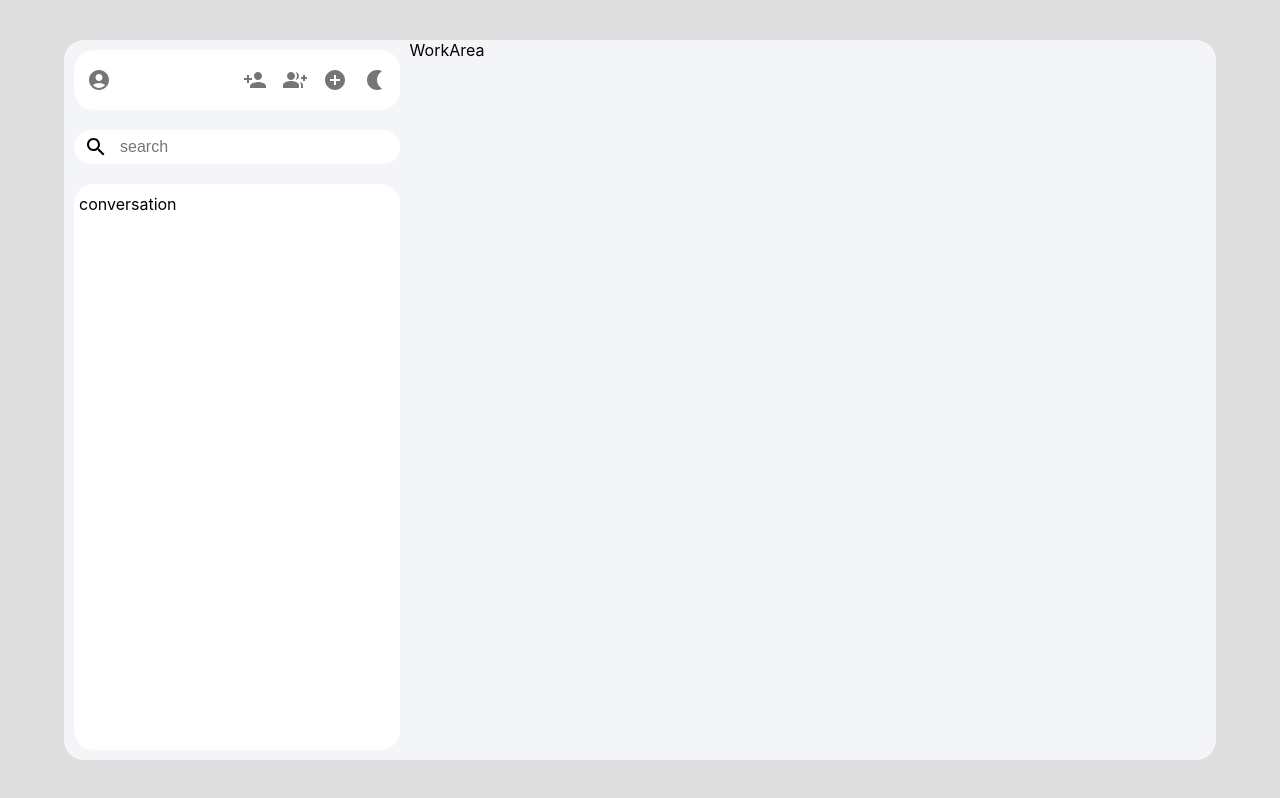
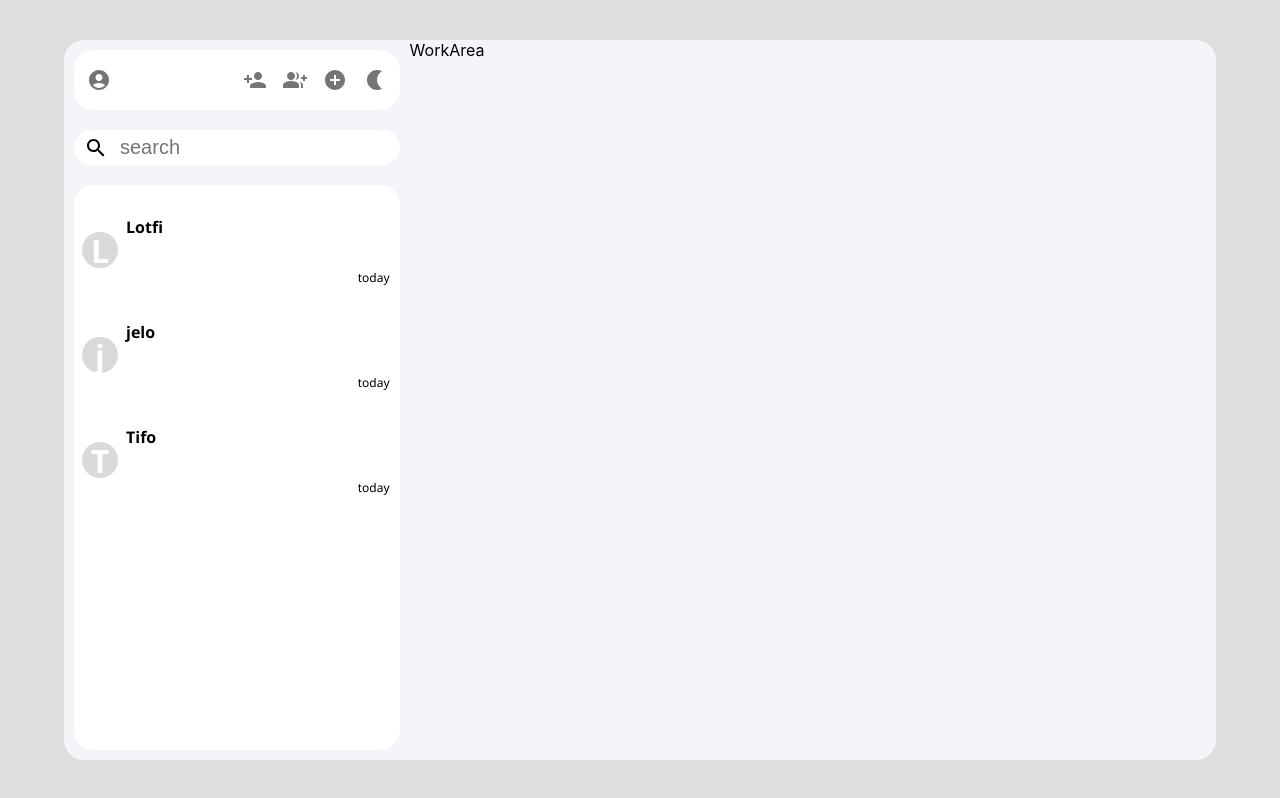
Before and after one commit to LotfiJL/chatapp, a React (Create React App) app: page / in a window 1280 px wide. Built offline with nearby package versions, Linux system fonts and the light colour scheme.

Commit message:
layout update

```diff
--- /dev/null
+++ b/src/component/Conversation.js
@@ -0,0 +1,14 @@
+import React from "react";
+
+function Conversation({ props }) {
+  return (
+    <div className="conversation-container">
+      <p className="conversation-icon">{props.name[0]}</p>
+      <p className="conversation-title">{props.name}</p>
+      <p className="conversation-lastMessage">{props.lastMessage}</p>
+      <p className="conversation-timeStamp">{props.timeStamp}</p>
+    </div>
+  );
+}
+
+export default Conversation;
--- a/src/component/SideBar.js
+++ b/src/component/SideBar.js
@@ -1,4 +1,4 @@
-import React from "react";
+import React, { useState } from "react";
 import "./componentStyle.css";
 import { IconButton } from "@mui/material";
 import AccountCircleIcon from "@mui/icons-material/AccountCircle";
@@ -9,8 +9,27 @@
 import NightlightIcon from "@mui/icons-material/Nightlight";
 
 import SearchIcon from "@mui/icons-material/Search";
+import Conversation from "./Conversation.js";
 
 function SideBar() {
+  const [conversations, setConversations] = useState([
+    {
+      name: "Lotfi",
+      lastMesssage: "this is the last message #1",
+      timeStamp: "today",
+    },
+
+    {
+      name: "jelo",
+      lastMesssage: "this is the last message #2",
+      timeStamp: "today",
+    },
+    {
+      name: "Tifo",
+      lastMesssage: "this is the last message #3",
+      timeStamp: "today",
+    },
+  ]);
   return (
     <div className="sb-container">
       <div className="sb-header">
@@ -41,7 +60,15 @@
         <SearchIcon />
         <input type="text" placeholder="search" className="search-input" />
       </div>
-      <div className="sb-conversation"> conversation</div>
+      <div className="sb-conversation">
+        {/* {console.log(
+          "op",
+          conversations.map((conversation) => conversation.name)
+        )} */}
+        {conversations.map((conversation) => {
+          return <Conversation props={conversation} />;
+        })}
+      </div>
     </div>
   );
 }
--- a/src/component/componentStyle.css
+++ b/src/component/componentStyle.css
@@ -46,5 +46,52 @@
   outline-width: 0;
   border: none;
   margin-left: 10px;
-  font-size: 1rem;
+  font-size: 1.25rem;
 }
+
+.conversation-container {
+  display: grid;
+  grid-template-columns: 32px auto auto;
+  grid-template-rows: auto auto;
+  column-gap: 10px;
+  margin: 5px;
+  border-radius: 20px;
+}
+
+.conversation-icon {
+  grid-area: 1/1/3/2;
+  display: flex;
+  justify-content: center;
+  align-items: center;
+  background-color: #d9d9d9;
+  font-family: "Segoe UI", Tahoma, Geneva, Verdana, sans-serif;
+  font-size: 2rem;
+  font-weight: bolder;
+  color: white;
+  height: 32px;
+  width: 32px;
+  padding: 2px;
+  border-radius: 50%;
+  justify-self: center;
+  align-self: center;
+}
+
+.conversation-title {
+  grid-area: 1/2/2/4;
+  font-family: "Segoe UI", Tahoma, Geneva, Verdana, sans-serif;
+
+  font-weight: bold;
+  color: rgba(0, 0, 0, 54);
+}
+
+.conversation-lastMessage {
+  font-family: "Segoe UI", Tahoma, Geneva, Verdana, sans-serif;
+  font-size: 0.75rem;
+}
+
+.conversation-timeStamp {
+  justify-self: flex-end;
+  font-family: "Segoe UI", Tahoma, Geneva, Verdana, sans-serif;
+  font-size: 0.75rem;
+  color: rgba(0, 0, 0, 54);
+}
```
